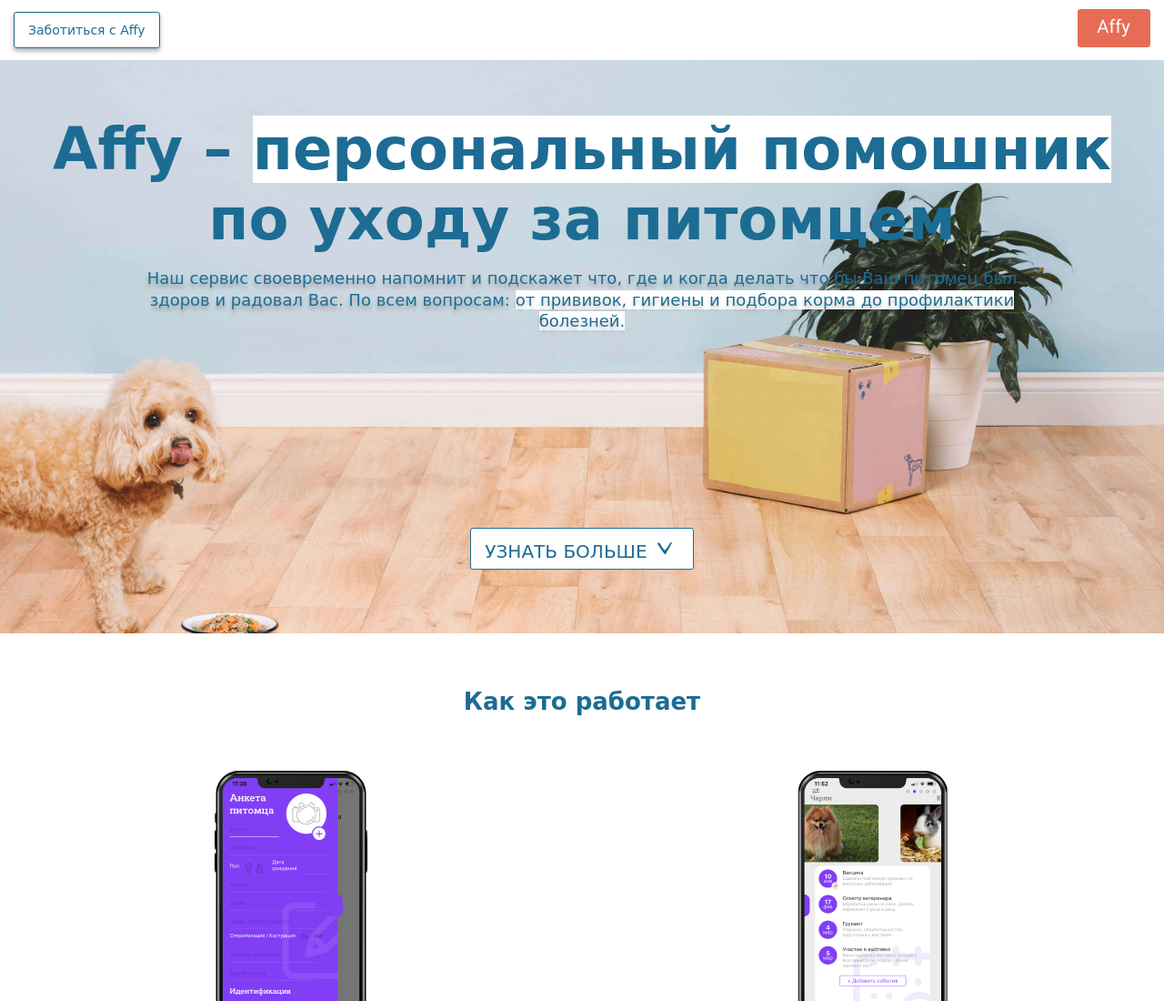
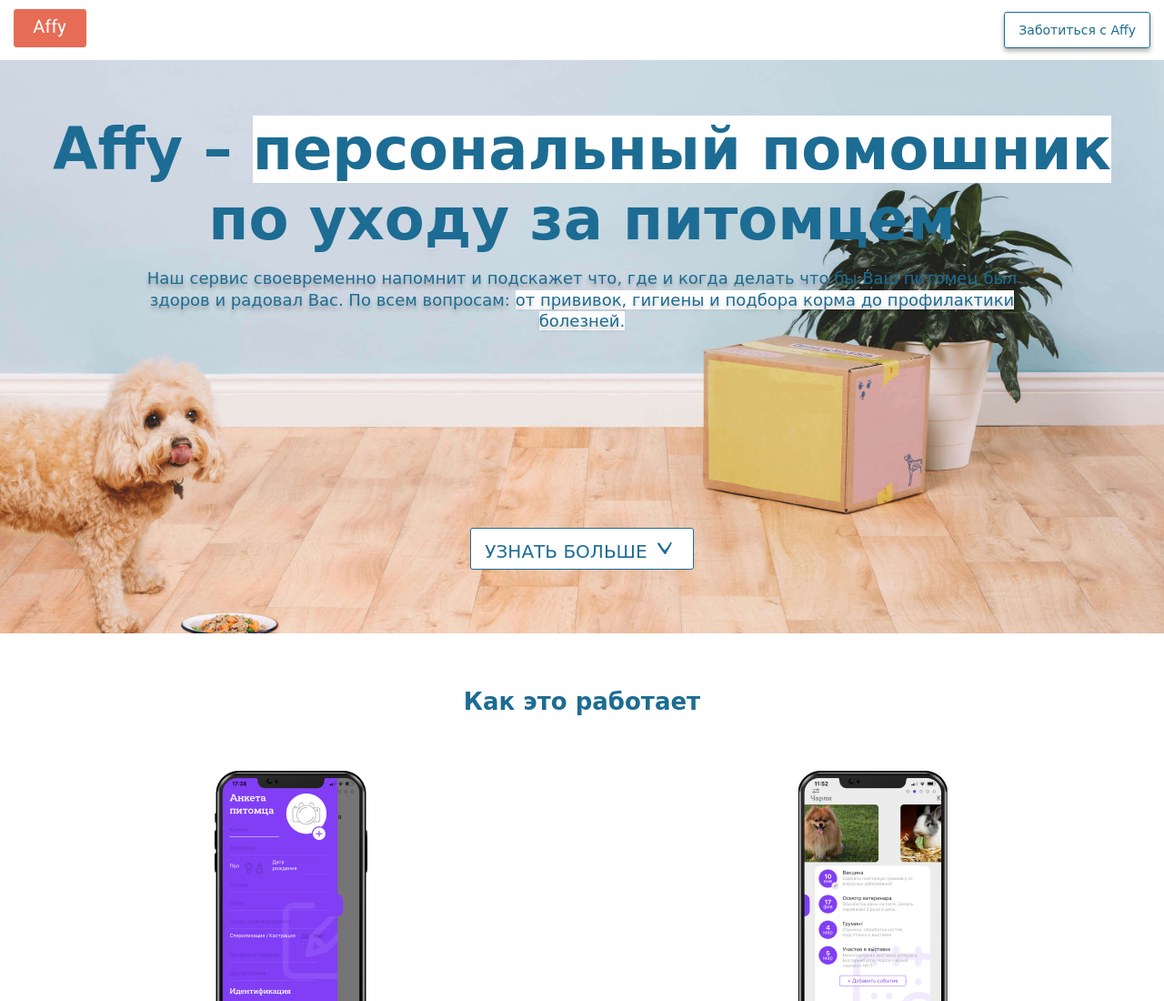
Before and after one commit to rtxrulez/gulp-amp, a website: page src/index.html in a window 1280 px wide. Shown: the top 1100 px of the page at 91% size. Drawn offline with nearby package versions, Linux system fonts and the light colour scheme; files that its build step writes are made by us from their sources; files whose address does not match are found by name; a web font is replaced by a local one.

Commit message:
поменял шапку

```diff
--- a/src/styles/main.scss
+++ b/src/styles/main.scss
@@ -70,7 +70,6 @@ section {
         display: flex;
         align-items: center;
         justify-content: space-between;
-        flex-direction: row-reverse;
     }
 
     // .btn-light {
```
Also changed, not shown: src/form.html (+2 -1 lines), build/form.html, build/styles/app.css, 1 other file.
